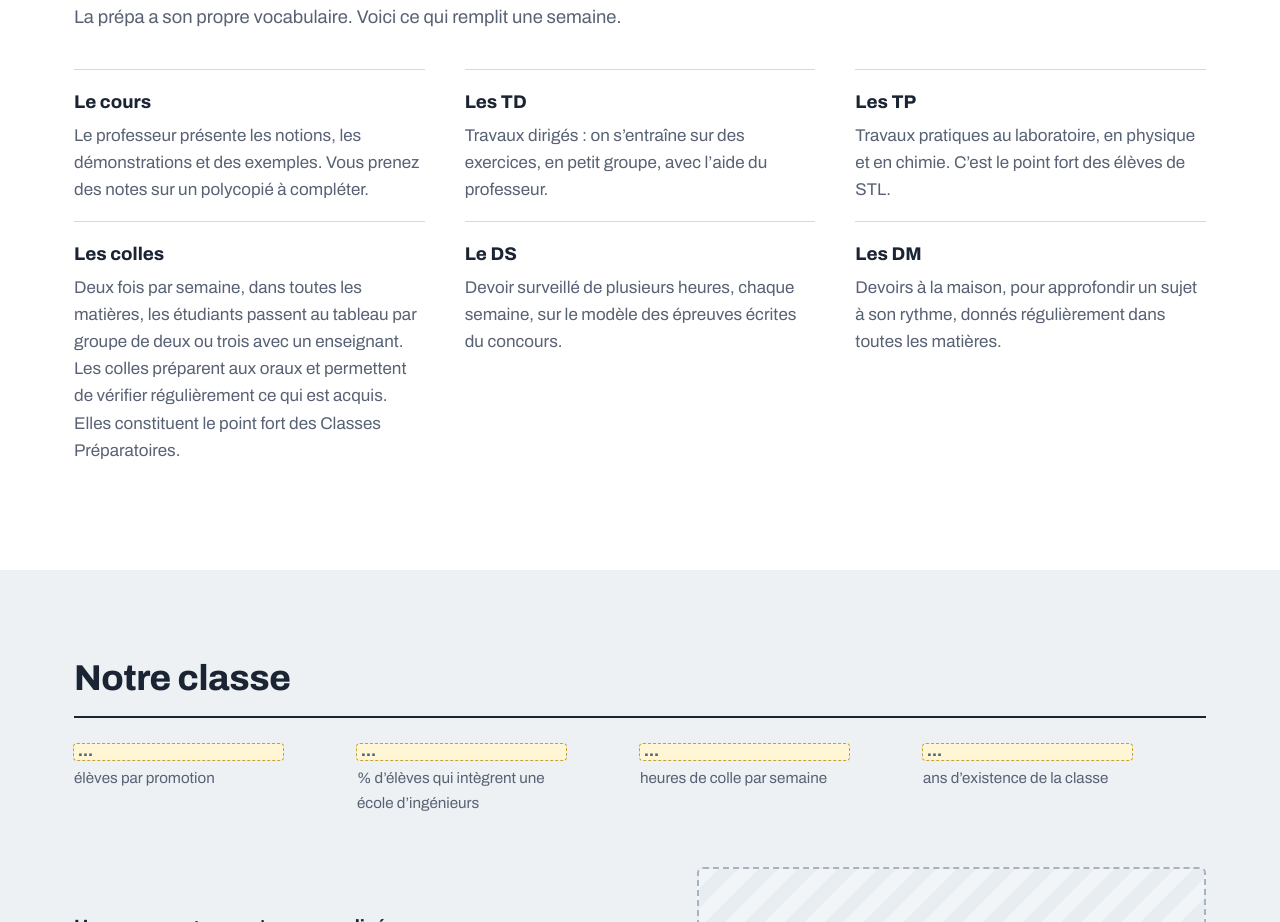
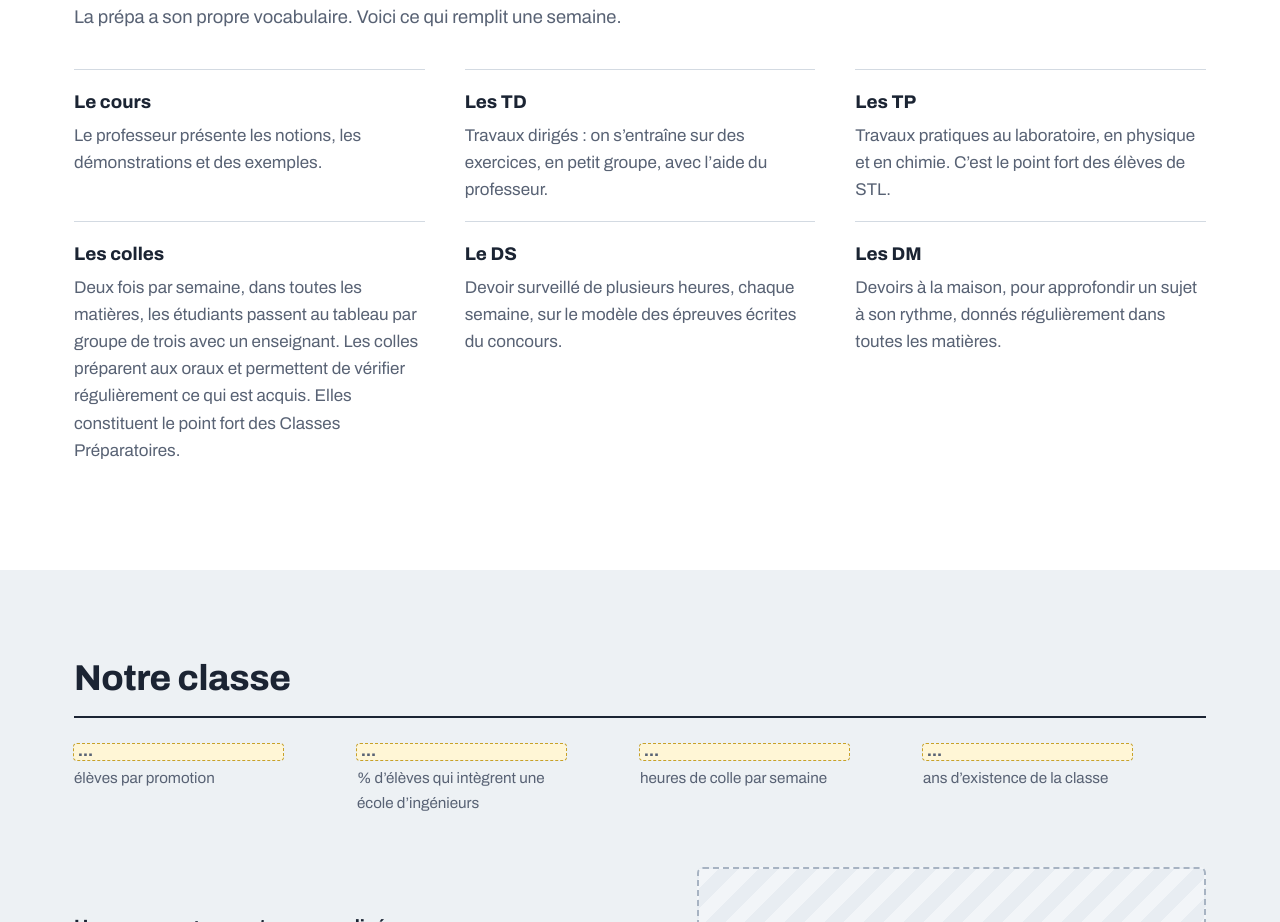
Before and after one commit to tpc-lyon/tpc-lyon.github.io, a plain HTML site: page la-prepa.html in a window 1280 px wide. Shown: the part 2658-3580 px from the top of the page. Drawn offline with Linux system fonts and the light colour scheme.

Commit message:
Fix description of 'Les colles' in la-prepa.html

```diff
--- a/la-prepa.html
+++ b/la-prepa.html
@@ -81,10 +81,10 @@
     <h2>Une semaine en prépa, mot à mot</h2>
     <p class="intro">La prépa a son propre vocabulaire. Voici ce qui remplit une semaine.</p>
     <dl class="lexique">
-      <div><dt>Le cours</dt><dd>Le professeur présente les notions, les démonstrations et des exemples. Vous prenez des notes sur un polycopié à compléter.</dd></div>
+      <div><dt>Le cours</dt><dd>Le professeur présente les notions, les démonstrations et des exemples.</dd></div>
       <div><dt>Les TD</dt><dd>Travaux dirigés : on s’entraîne sur des exercices, en petit groupe, avec l’aide du professeur.</dd></div>
       <div><dt>Les TP</dt><dd>Travaux pratiques au laboratoire, en physique et en chimie. C’est le point fort des élèves de STL.</dd></div>
-      <div><dt>Les colles</dt><dd>Deux fois par semaine, dans toutes les matières, les étudiants passent au tableau par groupe de deux ou trois avec un enseignant. Les colles préparent aux oraux et permettent de vérifier régulièrement ce qui est acquis. Elles constituent le point fort des Classes Préparatoires.</dd></div>
+      <div><dt>Les colles</dt><dd>Deux fois par semaine, dans toutes les matières, les étudiants passent au tableau par groupe de trois avec un enseignant. Les colles préparent aux oraux et permettent de vérifier régulièrement ce qui est acquis. Elles constituent le point fort des Classes Préparatoires.</dd></div>
       <div><dt>Le DS</dt><dd>Devoir surveillé de plusieurs heures, chaque semaine, sur le modèle des épreuves écrites du concours.</dd></div>
       <div><dt>Les DM</dt><dd>Devoirs à la maison, pour approfondir un sujet à son rythme, donnés régulièrement dans toutes les matières.</dd></div>
     </dl>
```
